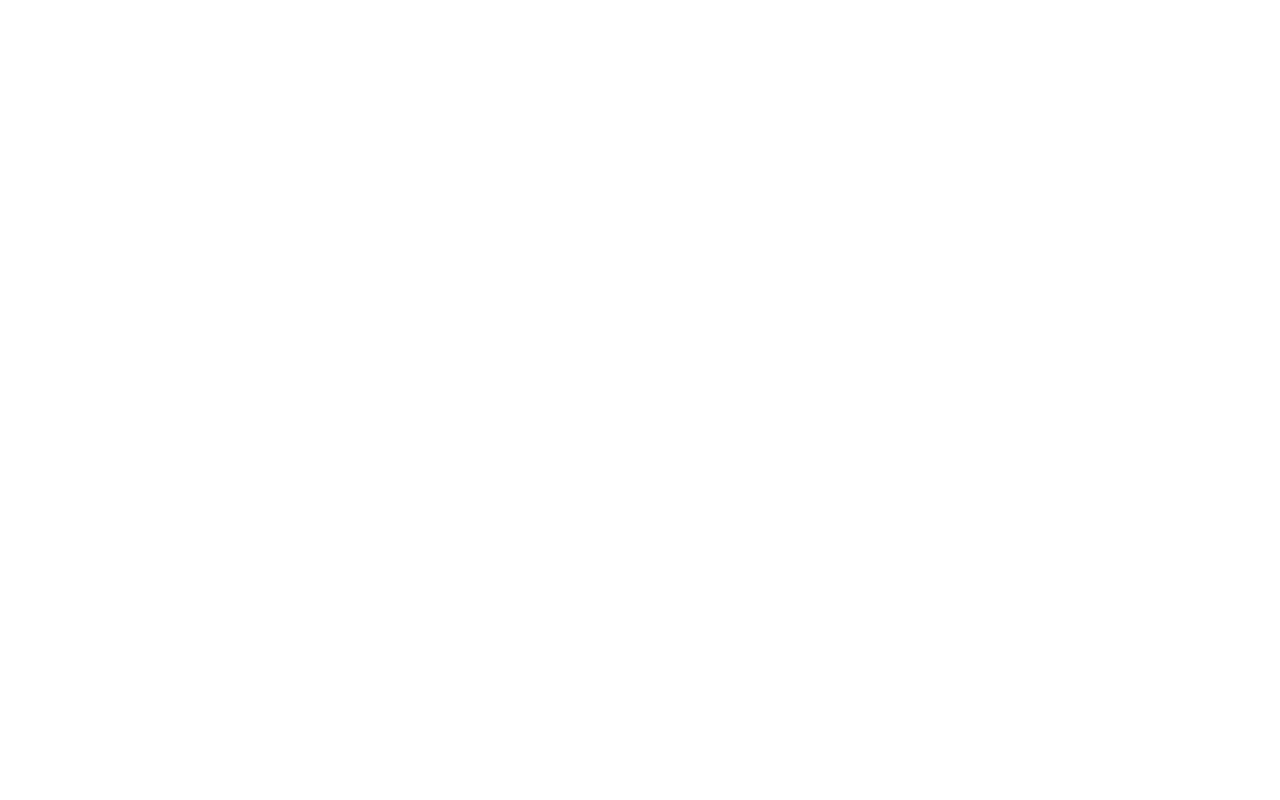
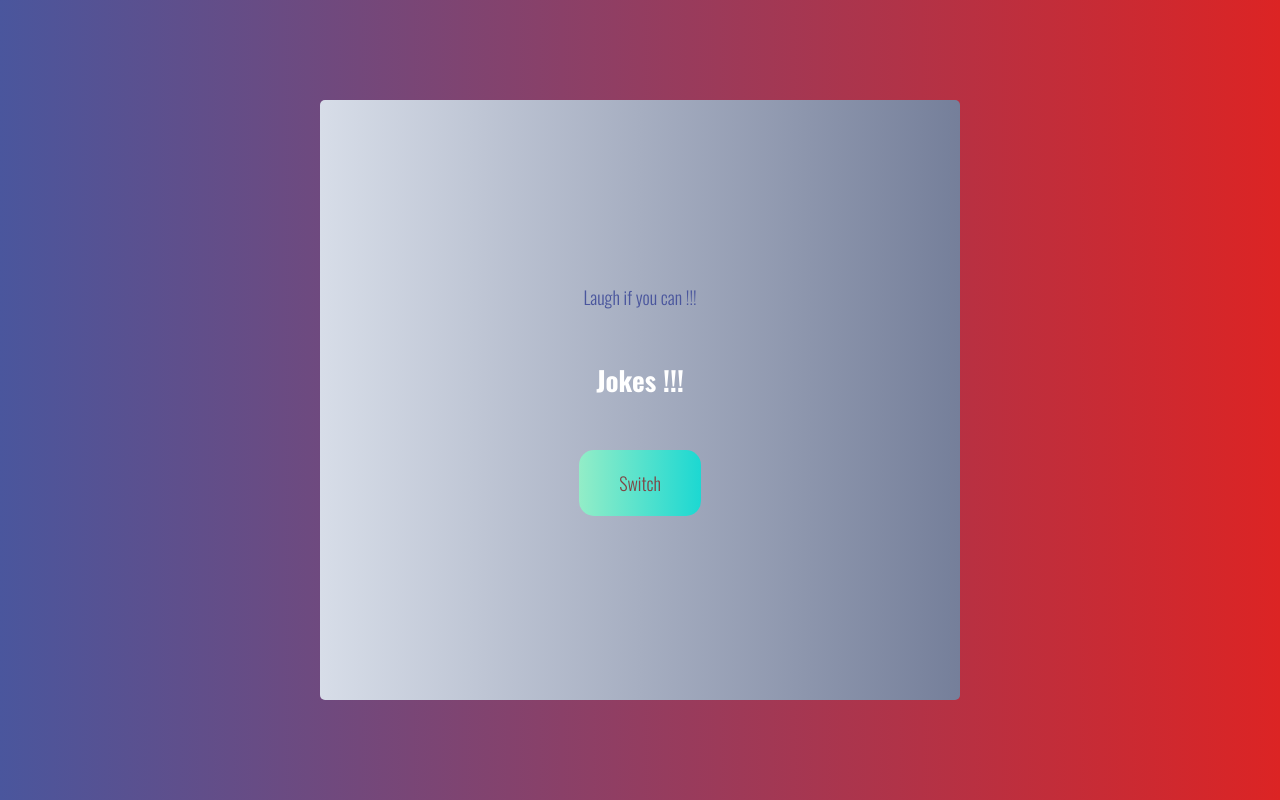
Before and after one commit to pharouqy/Dad-jokes, a plain HTML site: page index.html in a window 1280 px wide. Drawn offline with nearby package versions, Linux system fonts and the light colour scheme.

Commit message:
CSS & JS Done !!!

```diff
--- a/index.html
+++ b/index.html
@@ -8,6 +8,13 @@
     <title>Dad Jokes</title>
   </head>
   <body>
+    <main>
+      <article>
+        <p>Laugh if you can !!!</p>
+        <h1>Jokes !!!</h1>
+        <button>Switch</button>
+      </article>
+    </main>
     <script src="script.js"></script>
   </body>
 </html>
--- a/script.js
+++ b/script.js
@@ -0,0 +1,12 @@
+const btn = document.getElementsByTagName("button");
+const joke = document.getElementsByTagName("h1");
+
+btn[0].addEventListener("click", jokes);
+
+async function jokes() {
+  const response = await fetch("https://icanhazdadjoke.com", {
+    headers: { Accept: "application/json" },
+  });
+  const data = await response.json();
+  joke[0].innerText = await data.joke;
+}
--- a/styles.css
+++ b/styles.css
@@ -0,0 +1,104 @@
+@import url("https://fonts.googleapis.com/css2?family=Oswald:wght@300;700&display=swap");
+
+* {
+  box-sizing: border-box;
+  font-family: "Oswald", sans-serif;
+  margin: 0;
+  font-size: 18px;
+}
+
+body {
+  max-width: 1440px;
+  margin: 0 auto;
+  background: #dc2424; /* fallback for old browsers */
+  background: -webkit-linear-gradient(
+    to right,
+    #4a569d,
+    #dc2424
+  ); /* Chrome 10-25, Safari 5.1-6 */
+  background: linear-gradient(
+    to right,
+    #4a569d,
+    #dc2424
+  ); /* W3C, IE 10+/ Edge, Firefox 16+, Chrome 26+, Opera 12+, Safari 7+ */
+}
+
+main {
+  display: flex;
+  justify-content: center;
+  align-items: center;
+  height: 100vh;
+  width: 100vw;
+}
+
+article {
+  padding: 50px;
+  text-align: center;
+  border-radius: 5px;
+  width: 50%;
+  height: 75%;
+  display: flex;
+  justify-content: center;
+  align-items: center;
+  flex-direction: column;
+  background: #757f9a; /* fallback for old browsers */
+  background: -webkit-linear-gradient(
+    to right,
+    #d7dde8,
+    #757f9a
+  ); /* Chrome 10-25, Safari 5.1-6 */
+  background: linear-gradient(
+    to right,
+    #d7dde8,
+    #757f9a
+  ); /* W3C, IE 10+/ Edge, Firefox 16+, Chrome 26+, Opera 12+, Safari 7+ */
+}
+
+h1 {
+  color: #fff;
+  font-size: 1.5rem;
+  margin: 0 0 50px 0;
+}
+
+button {
+  border: none;
+  background: #1cd8d2; /* fallback for old browsers */
+  background: -webkit-linear-gradient(
+    to right,
+    #93edc7,
+    #1cd8d2
+  ); /* Chrome 10-25, Safari 5.1-6 */
+  background: linear-gradient(
+    to right,
+    #93edc7,
+    #1cd8d2
+  ); /* W3C, IE 10+/ Edge, Firefox 16+, Chrome 26+, Opera 12+, Safari 7+ */
+  padding: 20px 40px;
+  cursor: pointer;
+  color: rgb(128, 68, 68);
+  border-radius: 15px;
+}
+
+button:hover {
+  transform: scale(1.2);
+  transition: all 0.1s ease-in-out;
+}
+
+p {
+  margin: 0 0 50px 0;
+  color: #4a569d;
+  font-weight: 300;
+}
+
+@media all and (max-width: 768px) {
+  button {
+    padding: 5px 10px;
+  }
+  h1 {
+    font-size: 0.9rem;
+    margin: 10px;
+  }
+  p {
+    margin: 0 0 5px 0;
+  }
+}
```
